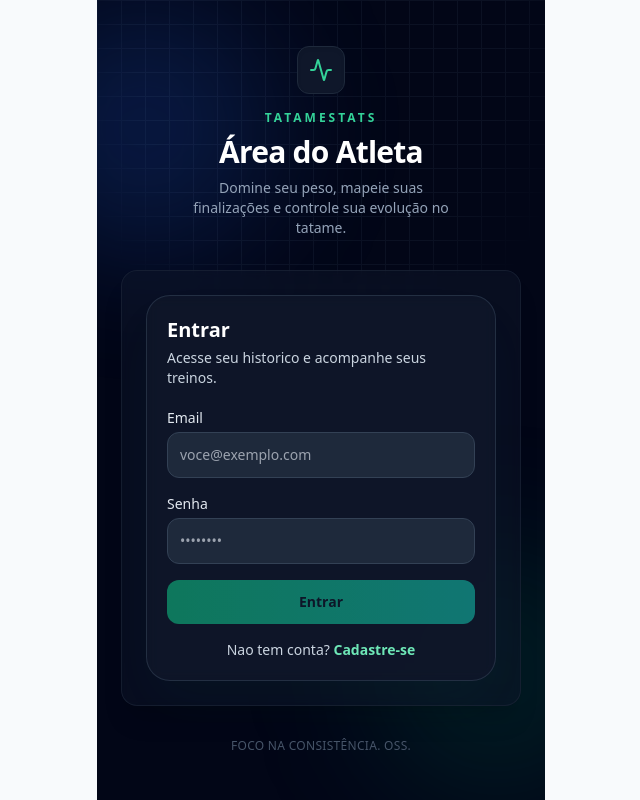
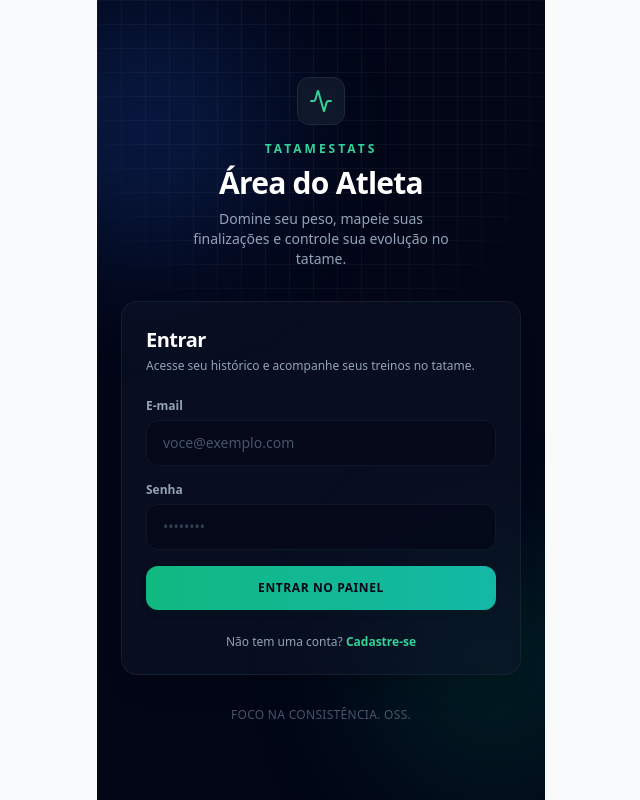
Before and after one commit to jagaldino/tatamestats, a React (Vite) app: page /login in a window 1280 px wide. Shown: the whole page, without its empty margins (319-959 px from the left). Built offline with nearby package versions, Linux system fonts and the light colour scheme.

Commit message:
refactor(ui): migrar todo o app para dark mode premium e otimizar ux

```diff
--- a/dev-dist/sw.js
+++ b/dev-dist/sw.js
@@ -78,7 +78,7 @@ define(['./workbox-d4222c5a'], (function (workbox) { 'use strict';
    */
   workbox.precacheAndRoute([{
     "url": "/index.html",
-    "revision": "0.e0qbdvleqhc"
+    "revision": "0.il4pr3mu0qo"
   }], {});
   workbox.cleanupOutdatedCaches();
   workbox.registerRoute(new workbox.NavigationRoute(workbox.createHandlerBoundToURL("/index.html"), {
--- a/src/pages/auth/LoginPage.tsx
+++ b/src/pages/auth/LoginPage.tsx
@@ -1,4 +1,4 @@
-import { FormEvent, useMemo, useState } from "react";
+import { FormEvent, useState } from "react";
 import { Link, useNavigate } from "react-router-dom";
 import { PATHS } from "@/app/router/paths";
 import { useAuthStore } from "@/domains/auth/store/useAuthStore";
@@ -19,18 +19,13 @@ export function LoginPage() {
   const [password, setPassword] = useState("");
   const [errors, setErrors] = useState<LoginErrors>({});
 
-  const isFormValid = useMemo(
-    () => EMAIL_REGEX.test(email.trim()) && password.trim().length >= 6,
-    [email, password],
-  );
-
   const validate = (): LoginErrors => {
     const nextErrors: LoginErrors = {};
 
     if (!email.trim()) {
-      nextErrors.email = "Informe seu email.";
+      nextErrors.email = "Informe seu e-mail.";
     } else if (!EMAIL_REGEX.test(email.trim())) {
-      nextErrors.email = "Email invalido.";
+      nextErrors.email = "E-mail inválido.";
     }
 
     if (!password) {
@@ -53,13 +48,13 @@ export function LoginPage() {
     }
 
     const result = login({
-      email,
+      email: email.trim(),
       password,
     });
 
     if (!result.ok) {
       setErrors({
-        form: result.message ?? "Nao foi possivel entrar.",
+        form: result.message ?? "Não foi possível entrar.",
       });
       return;
     }
@@ -68,19 +63,21 @@ export function LoginPage() {
   };
 
   return (
-    <section className="rounded-3xl border border-slate-700/60 bg-slate-900/80 p-5 shadow-2xl shadow-emerald-900/10 backdrop-blur">
-      <h2 className="text-xl font-semibold text-white">Entrar</h2>
-      <p className="mt-1 text-sm text-slate-300">
-        Acesse seu historico e acompanhe seus treinos.
+    <div>
+      {/* Título e subtítulo integrados diretamente ao container do PublicLayout */}
+      <h2 className="text-xl font-bold text-white tracking-tight">Entrar</h2>
+      <p className="mt-1 text-xs text-slate-400">
+        Acesse seu histórico e acompanhe seus treinos no tatame.
       </p>
 
-      <form onSubmit={handleSubmit} className="mt-5 space-y-4">
+      <form onSubmit={handleSubmit} className="mt-6 space-y-4">
+        {/* Campo: E-mail */}
         <div>
           <label
             htmlFor="login-email"
-            className="mb-1 block text-sm text-slate-200"
+            className="mb-1.5 block text-xs font-semibold text-slate-400"
           >
-            Email
+            E-mail
           </label>
           <input
             id="login-email"
@@ -88,19 +85,23 @@ export function LoginPage() {
             type="email"
             autoComplete="email"
             value={email}
-            onChange={(event) => setEmail(event.target.value)}
-            className="w-full rounded-xl border border-slate-700 bg-slate-800 px-3 py-3 text-sm text-white outline-none ring-emerald-400 transition focus:ring-2"
+            onChange={(event) => {
+              setEmail(event.target.value);
+              if (errors.email) setErrors((prev) => ({ ...prev, email: undefined }));
+            }}
+            className="w-full rounded-xl border border-slate-900 bg-slate-950/60 px-4 py-3 text-sm text-white placeholder-slate-600 outline-none transition focus:border-emerald-500/50 focus:ring-2 focus:ring-emerald-500/10"
             placeholder="voce@exemplo.com"
           />
           {errors.email ? (
-            <p className="mt-1 text-xs text-rose-300">{errors.email}</p>
+            <p className="mt-1.5 text-xs font-medium text-rose-400">{errors.email}</p>
           ) : null}
         </div>
 
+        {/* Campo: Senha */}
         <div>
           <label
             htmlFor="login-password"
-            className="mb-1 block text-sm text-slate-200"
+            className="mb-1.5 block text-xs font-semibold text-slate-400"
           >
             Senha
           </label>
@@ -110,39 +111,44 @@ export function LoginPage() {
             type="password"
             autoComplete="current-password"
             value={password}
-            onChange={(event) => setPassword(event.target.value)}
-            className="w-full rounded-xl border border-slate-700 bg-slate-800 px-3 py-3 text-sm text-white outline-none ring-emerald-400 transition focus:ring-2"
+            onChange={(event) => {
+              setPassword(event.target.value);
+              if (errors.password) setErrors((prev) => ({ ...prev, password: undefined }));
+            }}
+            className="w-full rounded-xl border border-slate-900 bg-slate-950/60 px-4 py-3 text-sm text-white placeholder-slate-700 outline-none transition focus:border-emerald-500/50 focus:ring-2 focus:ring-emerald-500/10"
             placeholder="••••••••"
           />
           {errors.password ? (
-            <p className="mt-1 text-xs text-rose-300">{errors.password}</p>
+            <p className="mt-1.5 text-xs font-medium text-rose-400">{errors.password}</p>
           ) : null}
         </div>
 
+        {/* Mensagem de erro global do formulário */}
         {errors.form ? (
-          <p className="rounded-lg border border-rose-400/40 bg-rose-500/10 px-3 py-2 text-xs text-rose-200">
-            {errors.form}
+          <p className="rounded-xl border border-rose-950 bg-rose-950/20 px-4 py-3 text-xs font-medium text-rose-400">
+            ⚠️ {errors.form}
           </p>
         ) : null}
 
+        {/* Botão de submissão sempre ativo para guiar o feedback */}
         <button
           type="submit"
-          disabled={!isFormValid}
-          className="w-full rounded-xl bg-gradient-to-r from-emerald-500 to-teal-500 px-4 py-3 text-sm font-semibold text-slate-900 transition enabled:hover:brightness-105 enabled:active:scale-[0.99] disabled:cursor-not-allowed disabled:opacity-60"
+          className="w-full rounded-xl bg-gradient-to-r from-emerald-500 to-teal-500 py-3.5 text-xs font-bold uppercase tracking-wider text-slate-950 transition hover:brightness-110 active:scale-[0.99] shadow-md shadow-emerald-950/20"
         >
-          Entrar
+          Entrar no Painel
         </button>
       </form>
 
-      <p className="mt-4 text-center text-sm text-slate-300">
-        Nao tem conta?{" "}
+      {/* Link de Navegação Externa */}
+      <p className="mt-6 text-center text-xs text-slate-400 font-medium">
+        Não tem uma conta?{" "}
         <Link
           to={PATHS.auth.register}
-          className="font-semibold text-emerald-300"
+          className="font-bold text-emerald-400 hover:text-emerald-300 transition underline-offset-4 hover:underline"
         >
           Cadastre-se
         </Link>
       </p>
-    </section>
+    </div>
   );
 }
--- a/src/pages/auth/RegisterPage.tsx
+++ b/src/pages/auth/RegisterPage.tsx
@@ -1,4 +1,4 @@
-import { FormEvent, useMemo, useState } from "react";
+import { FormEvent, useState } from "react";
 import { Link, useNavigate } from "react-router-dom";
 import { PATHS } from "@/app/router/paths";
 import { useAuthStore } from "@/domains/auth/store/useAuthStore";
@@ -23,28 +23,19 @@ export function RegisterPage() {
   const [confirmPassword, setConfirmPassword] = useState("");
   const [errors, setErrors] = useState<RegisterErrors>({});
 
-  const isFormValid = useMemo(
-    () =>
-      name.trim().length >= 2 &&
-      EMAIL_REGEX.test(email.trim()) &&
-      password.trim().length >= 6 &&
-      confirmPassword === password,
-    [name, email, password, confirmPassword],
-  );
-
   const validate = (): RegisterErrors => {
     const nextErrors: RegisterErrors = {};
 
     if (!name.trim()) {
       nextErrors.name = "Informe seu nome.";
     } else if (name.trim().length < 2) {
-      nextErrors.name = "Nome deve ter pelo menos 2 caracteres.";
+      nextErrors.name = "O nome deve ter pelo menos 2 caracteres.";
     }
 
     if (!email.trim()) {
-      nextErrors.email = "Informe seu email.";
+      nextErrors.email = "Informe seu e-mail.";
     } else if (!EMAIL_REGEX.test(email.trim())) {
-      nextErrors.email = "Email invalido.";
+      nextErrors.email = "E-mail inválido.";
     }
 
     if (!password) {
@@ -56,7 +47,7 @@ export function RegisterPage() {
     if (!confirmPassword) {
       nextErrors.confirmPassword = "Confirme sua senha.";
     } else if (confirmPassword !== password) {
-      nextErrors.confirmPassword = "As senhas nao conferem.";
+      nextErrors.confirmPassword = "As senhas não conferem.";
     }
 
     return nextErrors;
@@ -73,14 +64,14 @@ export function RegisterPage() {
     }
 
     const result = register({
-      name,
-      email,
+      name: name.trim(),
+      email: email.trim(),
       password,
     });
 
     if (!result.ok) {
       setErrors({
-        form: result.message ?? "Nao foi possivel concluir o cadastro.",
+        form: result.message ?? "Não foi possível concluir o cadastro.",
       });
       return;
     }
@@ -89,19 +80,21 @@ export function RegisterPage() {
   };
 
   return (
-    <section className="rounded-3xl border border-slate-700/60 bg-slate-900/80 p-5 shadow-2xl shadow-emerald-900/10 backdrop-blur">
-      <h2 className="text-xl font-semibold text-white">Criar conta</h2>
-      <p className="mt-1 text-sm text-slate-300">
-        Comece a registrar sua evolucao no tatame.
+    <div>
+      {/* Título e Subtítulo */}
+      <h2 className="text-xl font-bold text-white tracking-tight">Criar conta</h2>
+      <p className="mt-1 text-xs text-slate-400">
+        Comece a registrar sua evolução e consistência no tatame.
       </p>
 
-      <form onSubmit={handleSubmit} className="mt-5 space-y-4">
+      <form onSubmit={handleSubmit} className="mt-6 space-y-4">
+        {/* Campo: Nome */}
         <div>
           <label
             htmlFor="register-name"
-            className="mb-1 block text-sm text-slate-200"
+            className="mb-1.5 block text-xs font-semibold text-slate-400"
           >
-            Nome
+            Nome Completo
           </label>
           <input
             id="register-name"
@@ -109,21 +102,25 @@ export function RegisterPage() {
             type="text"
             autoComplete="name"
             value={name}
-            onChange={(event) => setName(event.target.value)}
-            className="w-full rounded-xl border border-slate-700 bg-slate-800 px-3 py-3 text-sm text-white outline-none ring-emerald-400 transition focus:ring-2"
+            onChange={(event) => {
+              setName(event.target.value);
+              if (errors.name) setErrors((prev) => ({ ...prev, name: undefined }));
+            }}
+            className="w-full rounded-xl border border-slate-900 bg-slate-950/60 px-4 py-3 text-sm text-white placeholder-slate-600 outline-none transition focus:border-emerald-500/50 focus:ring-2 focus:ring-emerald-500/10"
             placeholder="Seu nome"
           />
           {errors.name ? (
-            <p className="mt-1 text-xs text-rose-300">{errors.name}</p>
+            <p className="mt-1.5 text-xs font-medium text-rose-400">{errors.name}</p>
           ) : null}
         </div>
 
+        {/* Campo: E-mail */}
         <div>
           <label
             htmlFor="register-email"
-            className="mb-1 block text-sm text-slate-200"
+            className="mb-1.5 block text-xs font-semibold text-slate-400"
           >
-            Email
+            E-mail
           </label>
           <input
             id="register-email"
@@ -131,19 +128,23 @@ export function RegisterPage() {
             type="email"
             autoComplete="email"
             value={email}
-            onChange={(event) => setEmail(event.target.value)}
-            className="w-full rounded-xl border border-slate-700 bg-slate-800 px-3 py-3 text-sm text-white outline-none ring-emerald-400 transition focus:ring-2"
+            onChange={(event) => {
+              setEmail(event.target.value);
+              if (errors.email) setErrors((prev) => ({ ...prev, email: undefined }));
+            }}
+            className="w-full rounded-xl border border-slate-900 bg-slate-950/60 px-4 py-3 text-sm text-white placeholder-slate-600 outline-none transition focus:border-emerald-500/50 focus:ring-2 focus:ring-emerald-500/10"
             placeholder="voce@exemplo.com"
           />
           {errors.email ? (
-            <p className="mt-1 text-xs text-rose-300">{errors.email}</p>
+            <p className="mt-1.5 text-xs font-medium text-rose-400">{errors.email}</p>
           ) : null}
         </div>
 
+        {/* Campo: Senha */}
         <div>
           <label
             htmlFor="register-password"
-            className="mb-1 block text-sm text-slate-200"
+            className="mb-1.5 block text-xs font-semibold text-slate-400"
           >
             Senha
           </label>
@@ -153,21 +154,25 @@ export function RegisterPage() {
             type="password"
             autoComplete="new-password"
             value={password}
-            onChange={(event) => setPassword(event.target.value)}
-            className="w-full rounded-xl border border-slate-700 bg-slate-800 px-3 py-3 text-sm text-white outline-none ring-emerald-400 transition focus:ring-2"
-            placeholder="Minimo 6 caracteres"
+            onChange={(event) => {
+              setPassword(event.target.value);
+              if (errors.password) setErrors((prev) => ({ ...prev, password: undefined }));
+            }}
+            className="w-full rounded-xl border border-slate-900 bg-slate-950/60 px-4 py-3 text-sm text-white placeholder-slate-600 outline-none transition focus:border-emerald-500/50 focus:ring-2 focus:ring-emerald-500/10"
+            placeholder="Mínimo 6 caracteres"
           />
           {errors.password ? (
-            <p className="mt-1 text-xs text-rose-300">{errors.password}</p>
+            <p className="mt-1.5 text-xs font-medium text-rose-400">{errors.password}</p>
           ) : null}
         </div>
 
+        {/* Campo: Confirmar Senha */}
         <div>
           <label
             htmlFor="register-confirm-password"
-            className="mb-1 block text-sm text-slate-200"
+            className="mb-1.5 block text-xs font-semibold text-slate-400"
           >
-            Confirmar senha
+            Confirmar Senha
           </label>
           <input
             id="register-confirm-password"
@@ -175,38 +180,46 @@ export function RegisterPage() {
             type="password"
             autoComplete="new-password"
             value={confirmPassword}
-            onChange={(event) => setConfirmPassword(event.target.value)}
-            className="w-full rounded-xl border border-slate-700 bg-slate-800 px-3 py-3 text-sm text-white outline-none ring-emerald-400 transition focus:ring-2"
+            onChange={(event) => {
+              setConfirmPassword(event.target.value);
+              if (errors.confirmPassword) setErrors((prev) => ({ ...prev, confirmPassword: undefined }));
+            }}
+            className="w-full rounded-xl border border-slate-900 bg-slate-950/60 px-4 py-3 text-sm text-white placeholder-slate-700 outline-none transition focus:border-emerald-500/50 focus:ring-2 focus:ring-emerald-500/10"
             placeholder="Repita sua senha"
           />
           {errors.confirmPassword ? (
-            <p className="mt-1 text-xs text-rose-300">
+            <p className="mt-1.5 text-xs font-medium text-rose-400">
               {errors.confirmPassword}
             </p>
           ) : null}
         </div>
 
+        {/* Mensagem de Erro Geral */}
         {errors.form ? (
-          <p className="rounded-lg border border-rose-400/40 bg-rose-500/10 px-3 py-2 text-xs text-rose-200">
-            {errors.form}
+          <p className="rounded-xl border border-rose-950 bg-rose-950/20 px-4 py-3 text-xs font-medium text-rose-400">
+            ⚠️ {errors.form}
           </p>
         ) : null}
 
+        {/* Botão de Cadastro Ativo */}
         <button
           type="submit"
-          disabled={!isFormValid}
-          className="w-full rounded-xl bg-gradient-to-r from-emerald-500 to-teal-500 px-4 py-3 text-sm font-semibold text-slate-900 transition enabled:hover:brightness-105 enabled:active:scale-[0.99] disabled:cursor-not-allowed disabled:opacity-60"
+          className="w-full rounded-xl bg-gradient-to-r from-emerald-500 to-teal-500 py-3.5 text-xs font-bold uppercase tracking-wider text-slate-950 transition hover:brightness-110 active:scale-[0.99] shadow-md shadow-emerald-950/20"
         >
-          Criar conta
+          Criar minha conta
         </button>
       </form>
 
-      <p className="mt-4 text-center text-sm text-slate-300">
-        Ja tem conta?{" "}
-        <Link to={PATHS.auth.login} className="font-semibold text-emerald-300">
+      {/* Link para Login */}
+      <p className="mt-6 text-center text-xs text-slate-400 font-medium">
+        Já tem uma conta?{" "}
+        <Link
+          to={PATHS.auth.login}
+          className="font-bold text-emerald-400 hover:text-emerald-300 transition underline-offset-4 hover:underline"
+        >
           Entrar
         </Link>
       </p>
-    </section>
+    </div>
   );
 }
```
